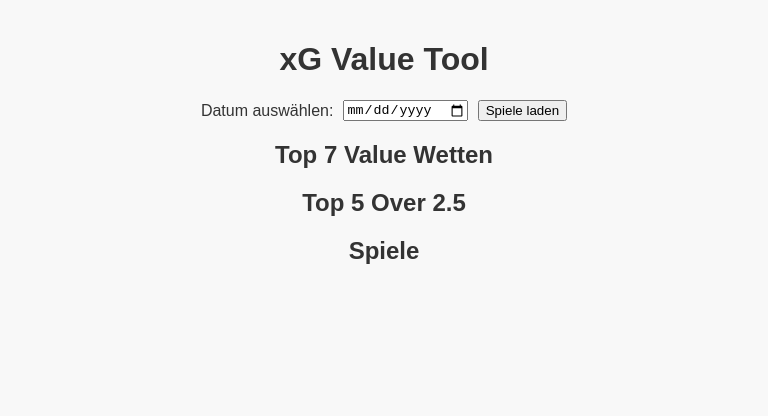
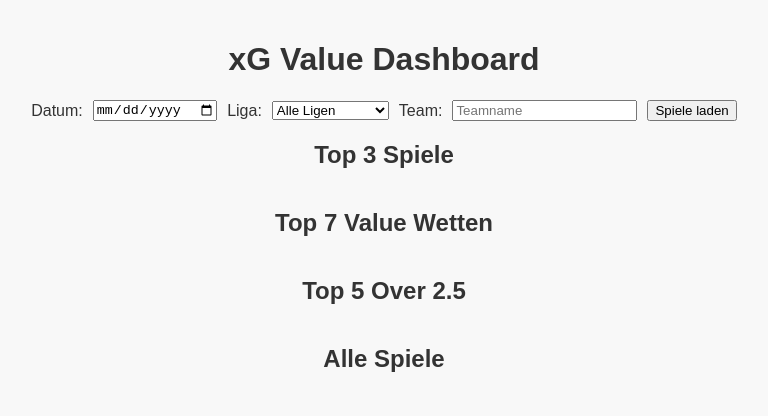
Before and after one commit to jurijmosebach-cell/Value_tool_ohne-API, a website: page index.html in a window 1280 px wide. Shown: the whole page, without its empty margins (256-1024 px from the left). Drawn offline with Linux system fonts and the light colour scheme; no server answers.

Commit message:
Update index.html

```diff
--- a/index.html
+++ b/index.html
@@ -3,35 +3,53 @@
 <head>
 <meta charset="UTF-8">
 <meta name="viewport" content="width=device-width, initial-scale=1.0">
-<title>xG Value Tool</title>
+<title>xG Value Dashboard - All Highlights</title>
 <link rel="stylesheet" href="style.css">
 </head>
 <body>
 <div class="container">
-    <h1>xG Value Tool</h1>
+  <h1>xG Value Dashboard</h1>
 
   <div class="controls">
-      <label for="date">Datum auswählen:</label>
+    <label for="date">Datum:</label>
     <input type="date" id="date">
+
+    <label for="league">Liga:</label>
+    <select id="league">
+      <option value="">Alle Ligen</option>
+      <option value="Premier League">Premier League</option>
+      <option value="Bundesliga">Bundesliga</option>
+      <option value="La Liga">La Liga</option>
+      <option value="Serie A">Serie A</option>
+      <option value="Ligue 1">Ligue 1</option>
+    </select>
+
+    <label for="team">Team:</label>
+    <input type="text" id="team" placeholder="Teamname">
+
     <button id="loadBtn">Spiele laden</button>
   </div>
 
   <section>
+    <h2>Top 3 Spiele</h2>
+    <div id="top3" class="games"></div>
+  </section>
+
+  <section>
     <h2>Top 7 Value Wetten</h2>
-      <div id="topValue" class="list"></div>
+    <div id="top7Value" class="games"></div>
   </section>
 
   <section>
     <h2>Top 5 Over 2.5</h2>
-      <div id="topOver" class="list"></div>
+    <div id="top5Over25" class="games"></div>
   </section>
 
   <section>
-      <h2>Spiele</h2>
+    <h2>Alle Spiele</h2>
     <div id="games" class="games"></div>
   </section>
 </div>
-
 <script src="app.js"></script>
 </body>
 </html>
```
Lines whose indentation alone changed are shown as unchanged.
